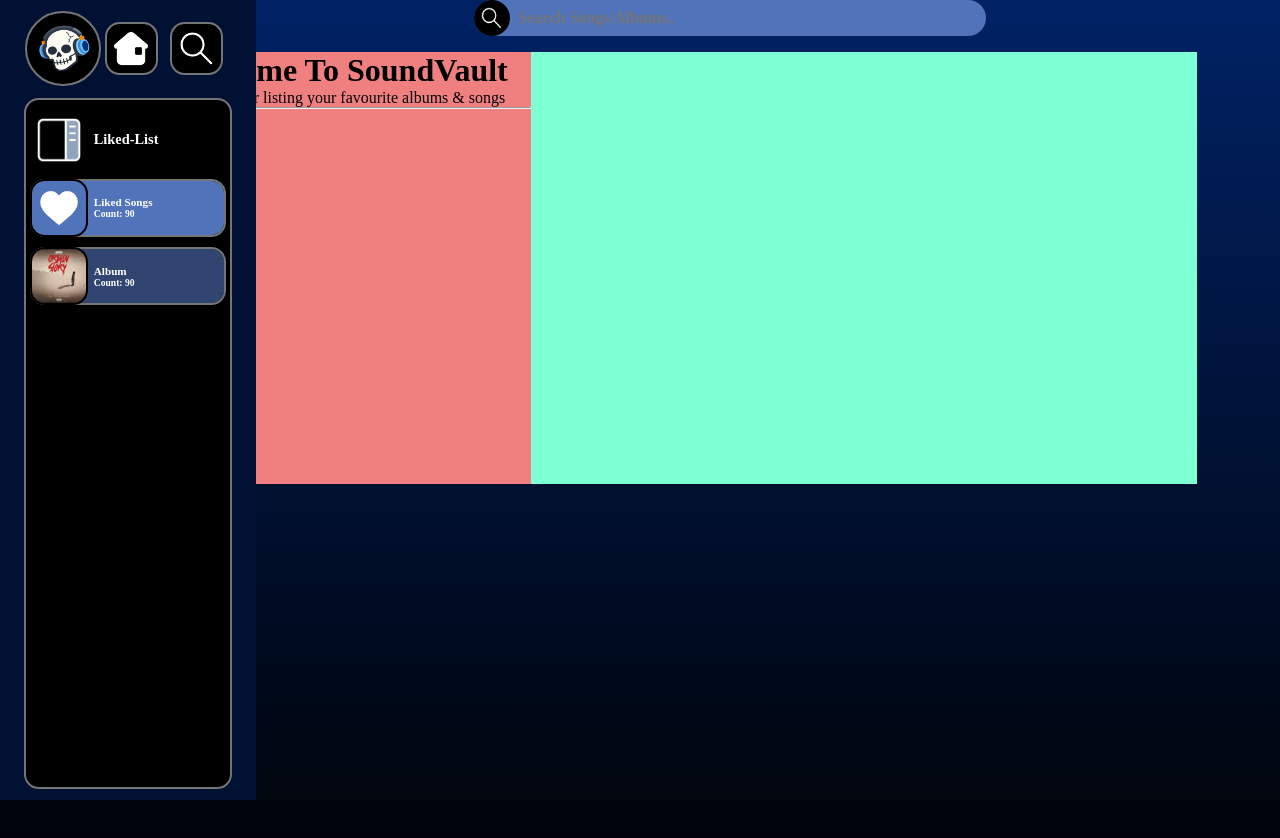
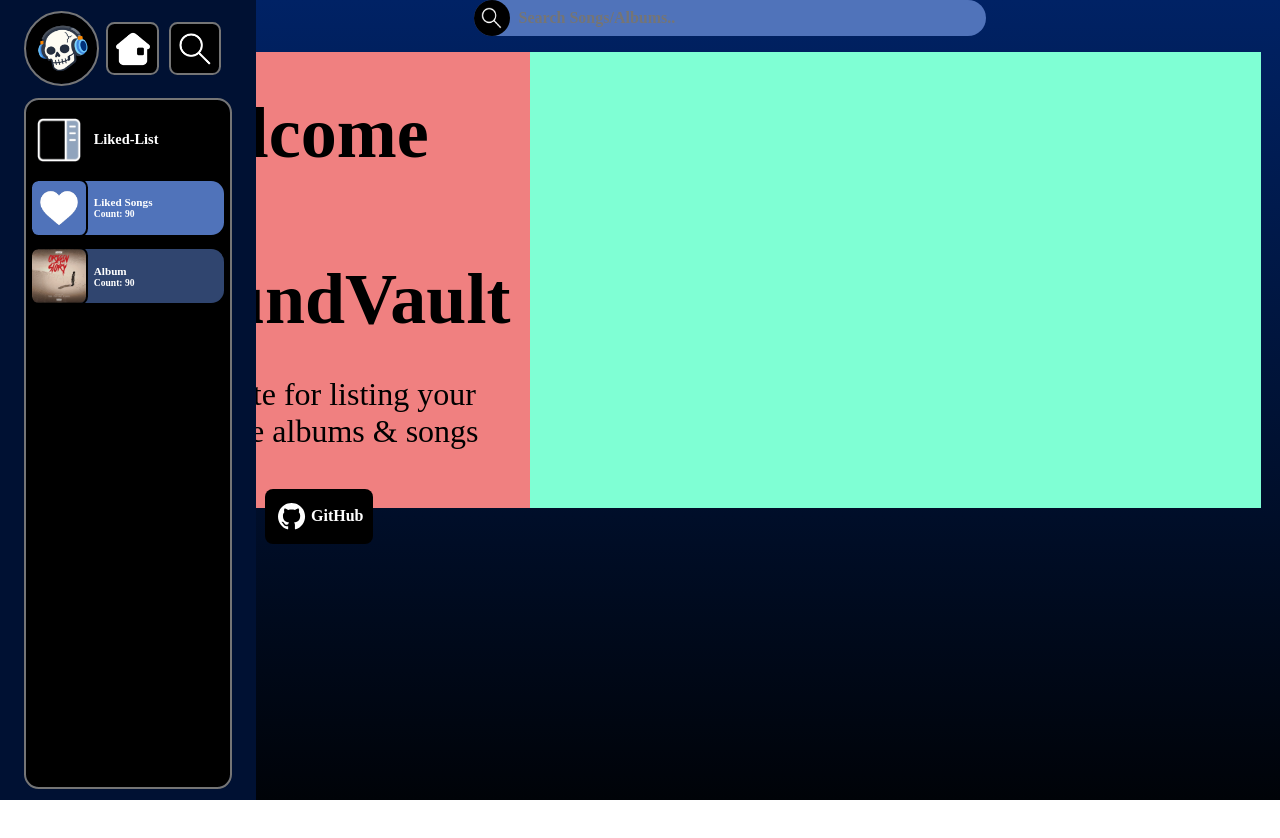
Before and after one commit to Snooz7725/Music-Website, a React (Vite) app in the folder my_app/: page / in a window 1280 px wide. Shown: the top 838 px of the page. After the commit the page ends 800 px from the top, so only its background shows below. Built offline with nearby package versions, Linux system fonts and the light colour scheme.

Commit message:
feat(hero): base hero section finished

```diff
--- a/my_app/src/App.css
+++ b/my_app/src/App.css
@@ -7,8 +7,6 @@
 }
 
 .app-wrapper {
-    margin-top: calc(var(--searchbar-height) + 2vh);
-    min-height: 100vh;
     display: flex;
     flex-direction: column;
     align-items: center;
--- a/my_app/src/components/hero.css
+++ b/my_app/src/components/hero.css
@@ -7,11 +7,71 @@
 .hero-wrapper {
     display: flex;
     background-color: aquamarine;
-    width: 80vw;
-    height: 54vh;
+    width: 90vw;
+    height: 57vh;
 }
 
-.left-panel {
+.hero-wrapper .left-panel {
+    padding: 2.5rem;
+    display: flex;
+    flex-direction: column;
+    gap: 1.2rem;
     background-color: lightcoral;
-    width: 35%;
+    width: clamp(421px, 35%, 500px);
 }
+
+.hero-wrapper .left-panel h1 {
+    font-size: 4.5rem;
+    font-weight: 800;
+    margin-bottom: 1rem;
+}
+
+.hero-wrapper .left-panel p {
+    font-size: 2rem;
+    font-weight: 500;
+}
+
+.hero-wrapper .left-panel hr {
+    width: 100%;
+    height: clamp(10px, 2rem, 32px);
+    background-color: white;
+    border: unset;
+}
+
+.hero-wrapper .left-panel .btn-list {
+    list-style: none;
+    display: flex;
+    justify-content: center;
+    gap: 1rem;
+}
+
+.hero-wrapper .left-panel .btn {
+    all: unset;
+    display: flex;
+    align-items: center;
+    padding: 0.7rem 0.6rem;
+    font-weight: 800;
+    border-radius: 0.5rem;
+}
+
+.hero-wrapper .left-panel .github-btn {
+    gap: 0.2rem;
+    background-color: black;
+    color: white;
+}
+
+.hero-wrapper .left-panel .github-btn .icon-wrapper {
+    display: flex;
+    justify-content: center;
+    align-items: center;
+    aspect-ratio: 1 / 1;
+    height: 4.1vh;
+    overflow: hidden;
+}
+
+.hero-wrapper .left-panel .github-btn img {
+    transform: scale(1.2);
+    width: 100%;
+    height: 100%;
+    object-fit: contain;
+}
--- a/my_app/src/components/hero.jsx
+++ b/my_app/src/components/hero.jsx
@@ -1,5 +1,6 @@
 import { useState } from 'react'
 import './hero.css'
+import githubIcon from '../assets/github.svg'
 
 function Hero() {
     const [state, setState] = useState(true)
@@ -10,9 +11,14 @@
                 <h1>Welcome To SoundVault</h1>
                 <p>A website for listing your favourite albums & songs</p>
                 <hr></hr>
-                <div className="button-list">
-                    {/* github button */}
-                </div>
+                <ul className="btn-list">
+                    <li><a className="github-btn btn" href="#">
+                        <div className="icon-wrapper">
+                            <img src={githubIcon} alt="GitHub" />
+                        </div>
+                        <span>GitHub</span>
+                    </a></li>
+                </ul>
             </div>
         </div>
     )
--- a/my_app/src/components/searchbar.css
+++ b/my_app/src/components/searchbar.css
@@ -24,7 +24,7 @@
     outline-color: rgb(201, 222, 255);
 }
 
-.icon-wrapper {
+.searchbar-wrapper .icon-wrapper {
     display: flex;
     justify-content: center;
     align-items: center; /* important */
@@ -36,7 +36,7 @@
     transition: transform 0.3s ease;
 }
 
-.icon-wrapper img {
+.searchbar-wrapper .icon-wrapper img {
     width: 60%;
     aspect-ratio: 1 / 1;
     object-fit: contain;
--- a/my_app/src/components/sidebar.css
+++ b/my_app/src/components/sidebar.css
@@ -1,4 +1,4 @@
-.sidebar {
+.sidebar-wrapper {
     position: fixed;
     top: 0;
     left: 0;
@@ -14,11 +14,11 @@
     width: var(--closed-sidebar-width);
 }
 
-.open.sidebar {
+.open.sidebar-wrapper {
     width: var(--open-sidebar-width);
 }
 
-.topbar-list {
+.sidebar-wrapper .topbar-list {
     list-style: none;
     display: flex;
     align-items: center;
@@ -30,11 +30,11 @@
     transition: width 0.3s ease;
 }
 
-.open .topbar-list {
+.open.sidebar-wrapper .topbar-list {
     width: calc(var(--open-sidebar-width) * 0.8);
 }
 
-.topbar-list .logo-wrapper {
+.sidebar-wrapper .topbar-list .logo-wrapper {
     flex: 0 0 auto;
     border-radius: 50%;
     background-color: black;
@@ -47,13 +47,13 @@
     overflow: hidden;
 }
 
-.topbar-list .logo-wrapper img {
+.sidebar-wrapper .topbar-list .logo-wrapper img {
     width: 100%;
     height: 100%;
     object-fit: contain;
 }
 
-.topbar-list .icon-wrapper {
+.sidebar-wrapper .topbar-list .icon-wrapper {
     flex: 0 1 auto;
     display: flex;
     justify-content: center;
@@ -62,24 +62,28 @@
     max-width: 0;
     aspect-ratio: 1 / 1;
     background-color: rgb(0, 0, 0);
-    border-radius: 1vw;
+    border-radius: 0.5vw;
     outline: solid 0.18rem transparent;
     overflow: hidden;
     transform: scale(1);
     transition: outline-color 0.3s ease, margin 0.3s ease, max-width 0.3s ease, transform 0.3s ease;
 }
 
-.open .topbar-list .icon-wrapper {
+.open.sidebar-wrapper .topbar-list .icon-wrapper {
     outline-color: var(--prim-colour);
     max-width: calc(var(--closed-sidebar-width) * 0.55);
-    margin: 0 0.5rem;
+    margin: 0 0.7rem;
 }
 
-.topbar-list .icon-wrapper:hover {
-    transform: scale(1.1);
+.open.sidebar-wrapper .topbar-list .search-btn {
+    margin-left: 0.15rem;
 }
 
-.topbar-list .icon-wrapper img {
+.sidebar-wrapper .topbar-list .icon-wrapper:hover {
+    transform: scale(1.2);
+}
+
+.sidebar-wrapper .topbar-list .icon-wrapper img {
     width: 70%;
     height: 70%;
     object-fit: contain;
@@ -87,11 +91,11 @@
     transition: opacity 0.3s ease;
 }
 
-.open .topbar-list .icon-wrapper img {
+.open.sidebar-wrapper .topbar-list .icon-wrapper img {
     opacity: 1;
 }
 
-.btn-list {
+.sidebar-wrapper .btn-list {
     flex: 1;
     list-style: none;
     display: flex;
@@ -107,84 +111,84 @@
     color: var(--prim-text-colour);
 }
 
-.open .btn-list {
+.open.sidebar-wrapper .btn-list {
     width: calc(var(--open-sidebar-width) * 0.8);
 }
 
-.btn {
+.sidebar-wrapper .btn {
     all: unset;
     display: flex;
     border-radius: 1vw;
-    outline: solid 0.18rem var(--prim-colour);
+    outline: solid 0.18rem transparent;
     height: calc(var(--closed-sidebar-width) * 0.6);
     width: calc(var(--closed-sidebar-width) * 0.6);
     aspect-ratio: 1 / 1;
     transition: width 0.3s ease;
 }
 
-.btn .icon-wrapper {
+.sidebar-wrapper .btn .icon-wrapper {
     flex: 0 0 auto;
     display: flex;
     justify-content: center;
     align-items: center;
     height: 100%;
     aspect-ratio: 1 / 1;
-    outline: solid 0.18rem transparent;
-    border-radius: 1vw;
+    outline: solid 0.18rem var(--prim-colour);
+    border-radius: 0.5vw;
     overflow: hidden;
     transition: transform 0.3s ease, outline-color 0.3s ease;
     transform: scale(1);
 }
 
-.open .btn .icon-wrapper {
+.open.sidebar-wrapper .btn .icon-wrapper {
     outline-color: rgb(0, 0, 0);
 }
 
-.btn:hover .icon-wrapper {
-    transform: scale(1.1);
+.sidebar-wrapper .btn:hover .icon-wrapper {
+    transform: scale(1.2);
 }
 
-.btn .icon-wrapper img {
+.sidebar-wrapper .btn .icon-wrapper img {
     width: 70%;
     height: 70%;
     object-fit: contain;
 }
 
-.open .btn {
+.open.sidebar-wrapper .btn {
     width: calc(var(--open-sidebar-width) * 0.75);
     aspect-ratio: unset;
 }
 
-.btn-list .toggle-btn,
-.btn-list .toggle-btn .open-content,
-.btn-list .toggle-btn .icon-wrapper {
+.sidebar-wrapper .btn-list .toggle-btn,
+.sidebar-wrapper .btn-list .toggle-btn .open-content,
+.sidebar-wrapper .btn-list .toggle-btn .icon-wrapper {
     outline: unset;
 }
 
-.btn-list .toggle-btn .icon-wrapper {
+.sidebar-wrapper .btn-list .toggle-btn .icon-wrapper {
     background-color: transparent;
 }
 
-.btn-list .toggle-btn img,
-.btn-list .album-btn img {
+.sidebar-wrapper .btn-list .toggle-btn img,
+.sidebar-wrapper .btn-list .album-btn img {
     width: 100%;
     height: 100%;
 }
 
-.btn-list .liked-btn .icon-wrapper,
-.btn-list .liked-btn {
+.sidebar-wrapper .btn-list .liked-btn .icon-wrapper,
+.sidebar-wrapper .btn-list .liked-btn {
     background-color: rgba(80, 115, 186, 1);
 }
 
-.btn-list .album-btn .icon-wrapper {
+.sidebar-wrapper .btn-list .album-btn .icon-wrapper {
     background-color: transparent;
 }
 
-.btn-list .album-btn {
+.sidebar-wrapper .btn-list .album-btn {
     background-color: rgba(80, 115, 186, 0.6);
 }
 
-.open-content {
+.sidebar-wrapper .open-content {
     flex: 1;
     display: flex;
     flex-direction: column;
@@ -198,23 +202,23 @@
     padding: 0 0.5rem;
 }
 
-.open-content.hidden {
+.sidebar-wrapper .open-content.hidden {
     max-width: 0;
     opacity: 0;
     /* transform: translateX(-0.6vw); */
 }
 
-.open-content .title {
+.sidebar-wrapper .open-content .title {
     font-weight: 900;
     font-size: 0.9rem;
 }
 
-.open-content .name {
+.sidebar-wrapper .open-content .name {
     font-size: 0.7rem;
     font-weight: 600;
 }
 
-.open-content .count {
+.sidebar-wrapper .open-content .count {
     font-size: 0.6rem;
     font-weight: 600;
 }
--- a/my_app/src/components/sidebar.jsx
+++ b/my_app/src/components/sidebar.jsx
@@ -13,7 +13,7 @@
     return (
         // State/class controlled width + transition + potentially translateX for fluidity
         // Record closed sidebar width
-        <nav className={open ? "open sidebar" : "closed sidebar"}>
+        <nav className={open ? "open sidebar-wrapper" : "sidebar-wrapper"}>
             <ul className="topbar-list">
                 <li className="logo-wrapper">
                     <img src={logo} alt="Logo" />
@@ -21,7 +21,7 @@
                 <li className="icon-wrapper">
                     <img src={homeIcon} alt="Home" />
                 </li>
-                <li className="icon-wrapper">
+                <li className="icon-wrapper search-btn">
                     <img src={searchIcon} alt="Search" />
                 </li>
             </ul>
--- a/my_app/src/index.css
+++ b/my_app/src/index.css
@@ -23,7 +23,7 @@
 html,
 body {
     font-size: 16px;
-    min-height: 100vh;
+    min-height: calc(100vh - (var(--searchbar-height) + 2vh));
 }
 
 body {
@@ -33,5 +33,5 @@
 }
 
 main {
-    min-height: 100vh;
+    margin-top: calc(var(--searchbar-height) + 2vh);
 }
```
Also changed, not shown: my_app/src/components/category.jsx (added, +15 -0 lines), my_app/src/components/git_button.jsx (deleted, +0 -21 lines), my_app/src/assets/github.svg (added), my_app/src/assets/github_profile.jpg (added), my_app/src/components/category.css (added).
